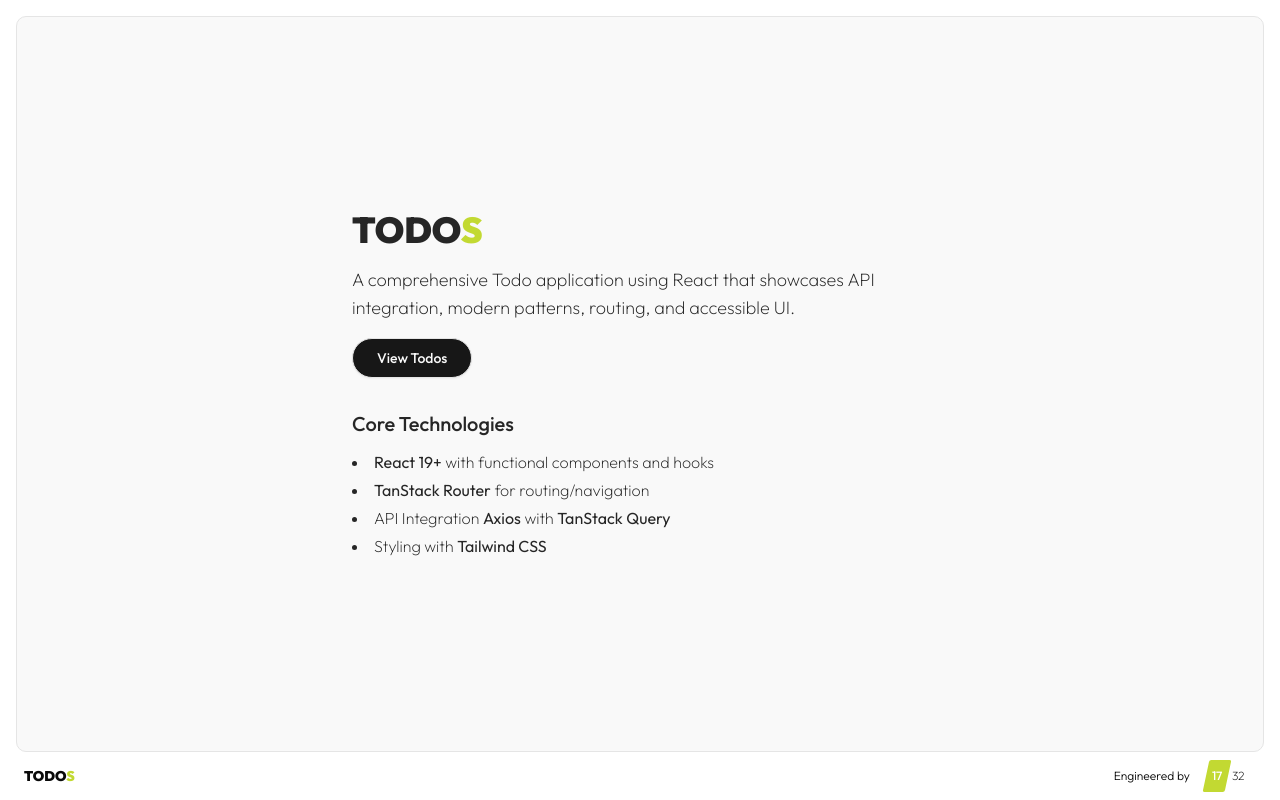
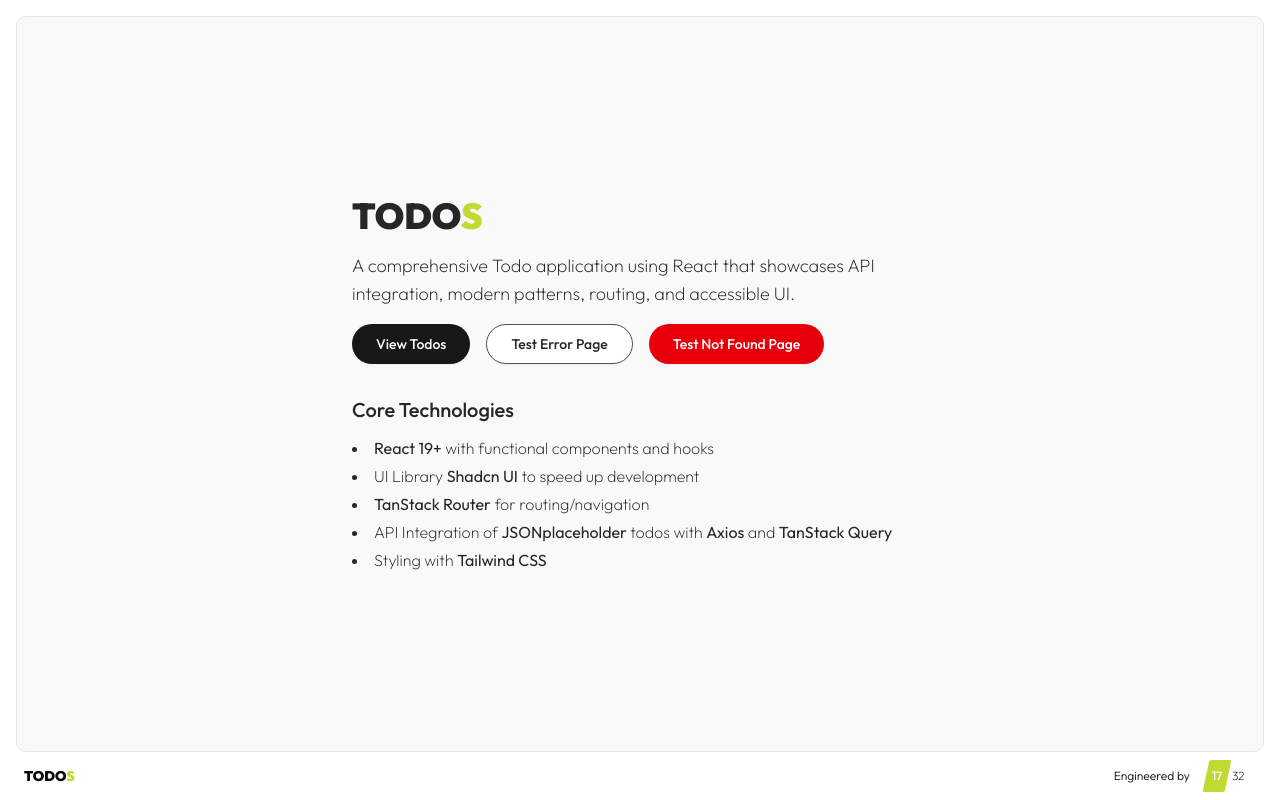
Before and after one commit to AJ1732/altSchool-tinyuka-2024--2nd-semester-exam, a React (Vite) app: page / in a window 1280 px wide. Built offline with nearby package versions, Linux system fonts and the light colour scheme; no server answers; a web font is replaced by a local one.

Commit message:
chore: update the error page and index

```diff
--- a/src/components/shared/error-boundary.jsx
+++ b/src/components/shared/error-boundary.jsx
@@ -1,22 +1,35 @@
+import { Link } from "@tanstack/react-router";
+
 import { Button } from "../ui/button";
 
 export default function ErrorBoundary({ error, reset }) {
   return (
     <div role="alert" className="content-grid mt-4 min-h-[calc(100dvh-4rem)]">
-      <section className="flex size-full flex-col justify-between rounded-lg bg-red-50 p-4">
+      <section className="overflow-break-word flex size-full flex-col justify-between gap-4 rounded-lg bg-red-50 p-4">
         <h2 className="text-xl leading-[150%] md:text-2xl lg:text-3xl">
           Something went wrong
         </h2>
-        <h1 className="mx-auto bg-red-500 px-4 py-1 text-center text-4xl sm:text-5xl md:text-6xl lg:text-7xl">
+        <h1 className="mx-auto max-w-full bg-red-500 px-4 py-1 text-center text-4xl sm:text-5xl md:text-6xl lg:text-7xl">
           {error?.message || "Unknown error"}
         </h1>
+
+        <div className="ml-auto flex flex-wrap gap-4">
           <Button
             onClick={reset}
-          className={"ml-auto h-14 w-fit px-8 text-xl"}
+            className={"h-14 w-fit px-8 text-xl"}
             size={"lg"}
           >
             Retry Request
           </Button>
+          <Button
+            asChild
+            className={"h-14 w-fit px-8 text-xl hover:border"}
+            variant={"ghost"}
+            size={"lg"}
+          >
+            <Link to={"/"}>Let&apos;s go Home</Link>
+          </Button>
+        </div>
       </section>
     </div>
   );
--- a/src/components/shared/not-found.jsx
+++ b/src/components/shared/not-found.jsx
@@ -19,7 +19,11 @@ export default function NotFound() {
           Don&apos;t worry, We all get lost sometimes
         </p>
 
-        <Button asChild className={"h-14 px-8 text-xl"} size={"lg"}>
+        <Button
+          asChild
+          className={"ml-auto h-14 w-fit px-8 text-xl"}
+          size={"lg"}
+        >
           <Link to={"/"}>Let&apos;s go Home</Link>
         </Button>
       </div>
--- a/src/components/ui/button.jsx
+++ b/src/components/ui/button.jsx
@@ -5,7 +5,7 @@ import { cva } from "class-variance-authority";
 import { cn } from "@/lib/utils";
 
 const buttonVariants = cva(
-  "inline-flex items-center justify-center border gap-2 whitespace-nowrap rounded-full text-sm font-medium transition-all cursor-pointer disabled:pointer-events-none disabled:opacity-50 [&_svg]:pointer-events-none [&_svg:not([class*='size-'])]:size-4 shrink-0 [&_svg]:shrink-0 outline-none focus-visible:border-ring focus-visible:ring-ring/50 focus-visible:ring-[3px] aria-invalid:ring-destructive/20 dark:aria-invalid:ring-destructive/40 aria-invalid:border-destructive",
+  "inline-flex items-center justify-center gap-2 whitespace-nowrap rounded-full text-sm font-medium transition-all cursor-pointer disabled:pointer-events-none disabled:opacity-50 [&_svg]:pointer-events-none [&_svg:not([class*='size-'])]:size-4 shrink-0 [&_svg]:shrink-0 outline-none focus-visible:border-ring focus-visible:ring-ring/50 focus-visible:ring-[3px] aria-invalid:ring-destructive/20 dark:aria-invalid:ring-destructive/40 aria-invalid:border-destructive",
   {
     variants: {
       variant: {
@@ -18,7 +18,7 @@ const buttonVariants = cva(
         secondary:
           "bg-avocado-400 text-secondary-foreground shadow-xs dark:text-background hover:text-background hover:bg-primary/80",
         ghost:
-          "hover:bg-neutral-200 hover:text-accent-foreground dark:hover:bg-accent/50",
+          "hover:bg-avocado-200 hover:text-accent-foreground dark:hover:bg-accent/50",
         link: "text-primary underline-offset-4 hover:underline",
       },
       size: {
--- a/src/index.css
+++ b/src/index.css
@@ -201,6 +201,10 @@
   );
 }
 
+@utility overflow-break-word {
+  overflow-wrap: break-word;
+}
+
 /* SCROLLBAR */
 *::-webkit-scrollbar {
   width: 8px;
--- a/src/routes/index.jsx
+++ b/src/routes/index.jsx
@@ -17,9 +17,17 @@ function Index() {
           A comprehensive Todo application using React that showcases API
           integration, modern patterns, routing, and accessible UI.
         </p>
-        <Button size={"lg"} asChild>
-          <Link to="/todos">View Todos</Link>
-        </Button>
+        <div className="flex flex-wrap gap-4">
+          <Button size={"lg"} asChild>
+            <Link to="/todos">View Todos</Link>
+          </Button>
+          <Button size={"lg"} asChild variant={"outline"}>
+            <Link to="/error">Test Error Page</Link>
+          </Button>
+          <Button size={"lg"} asChild variant={"destructive"}>
+            <Link to="/alt">Test Not Found Page</Link>
+          </Button>
+        </div>
       </header>
 
       {/* Technical Requirements */}
@@ -34,11 +42,19 @@ function Index() {
               <strong>React 19+</strong> with functional components and hooks
             </li>
             <li>
+              UI Library <strong>Shadcn UI</strong> to speed up development
+            </li>
+            <li>
               <strong>TanStack Router</strong> for routing/navigation
             </li>
             <li>
-              API Integration <strong>Axios</strong> with{" "}
-              <strong>TanStack Query</strong>
+              API Integration of{" "}
+              <strong>
+                <Link to={"https://jsonplaceholder.typicode.com"}>
+                  JSONplaceholder
+                </Link>
+              </strong> todos{" "}
+              with <strong>Axios</strong> and <strong>TanStack Query</strong>
             </li>
             <li>
               Styling with <strong>Tailwind CSS</strong>
```
Also changed, not shown: src/routes/error.jsx (+4 -4 lines). Lines whose indentation alone changed are shown as unchanged.
